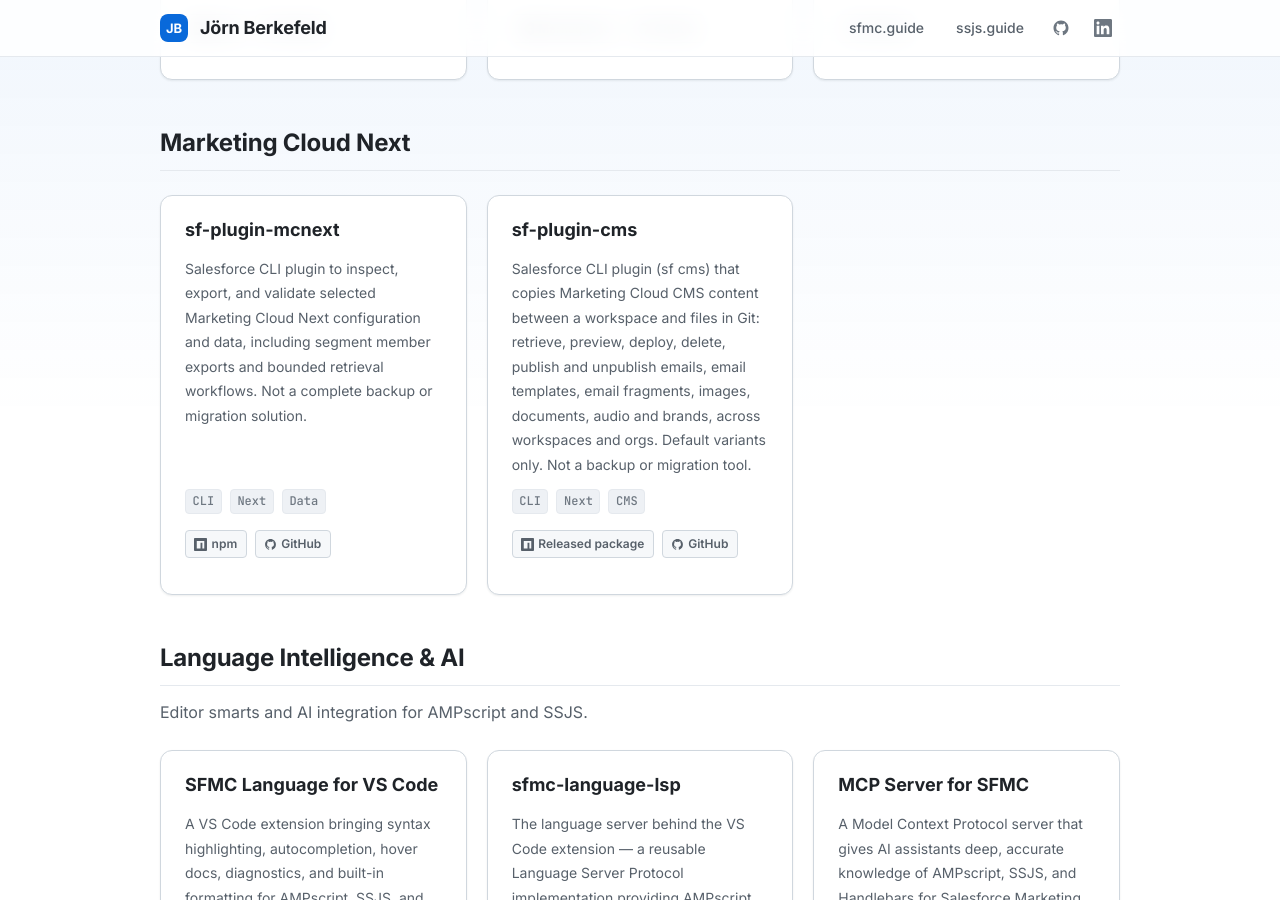
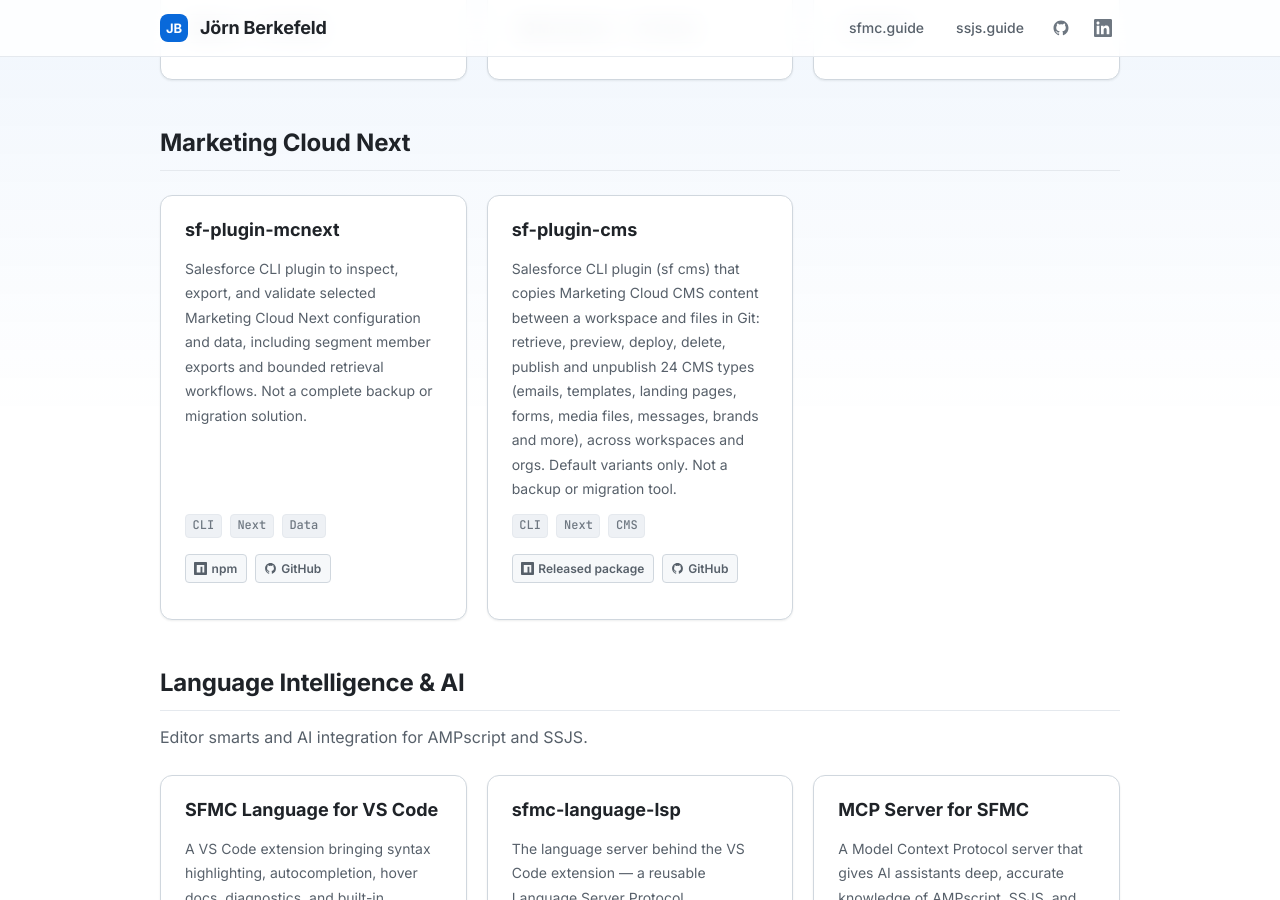
Before and after one commit to JoernBerkefeld/joernberkefeld.com, a Jekyll site: the page built from index.md, in a window 1280 px wide and 900 px high, scrolled down 2302 px. Built offline with Jekyll 4.4.1, drawn with Linux system fonts in a browser that asks for light colours; comment, search, counter and statistics services are not loaded.

Commit message:
Projects: sf-plugin-cms now covers 24 CMS types

```diff
--- a/index.md
+++ b/index.md
@@ -161,7 +161,7 @@ description: "Jörn Berkefeld — Senior Salesforce Technical Architect and open
     </div>
     <div class="project-card">
       <div class="project-title">sf-plugin-cms</div>
-      <p class="project-desc">Salesforce CLI plugin (sf cms) that copies Marketing Cloud CMS content between a workspace and files in Git: retrieve, preview, deploy, delete, publish and unpublish emails, email templates, email fragments, images, documents, audio and brands, across workspaces and orgs. Default variants only. Not a backup or migration tool.</p>
+      <p class="project-desc">Salesforce CLI plugin (sf cms) that copies Marketing Cloud CMS content between a workspace and files in Git: retrieve, preview, deploy, delete, publish and unpublish 24 CMS types (emails, templates, landing pages, forms, media files, messages, brands and more), across workspaces and orgs. Default variants only. Not a backup or migration tool.</p>
       <div class="project-tags"><span class="project-tag">CLI</span><span class="project-tag">Next</span><span class="project-tag">CMS</span></div>
       <div class="project-links">
         <a class="project-link" href="https://www.npmjs.com/package/sf-plugin-cms" target="_blank" rel="noopener">{% include icons/npm.svg %} Released package</a>
```
